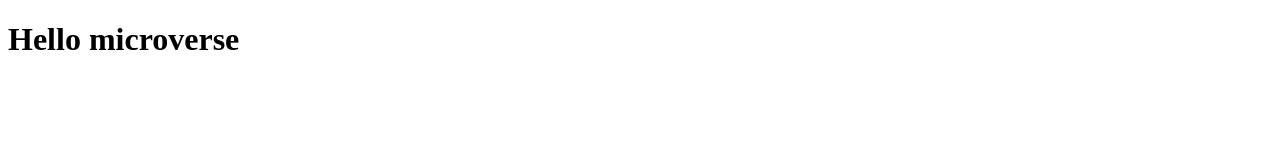
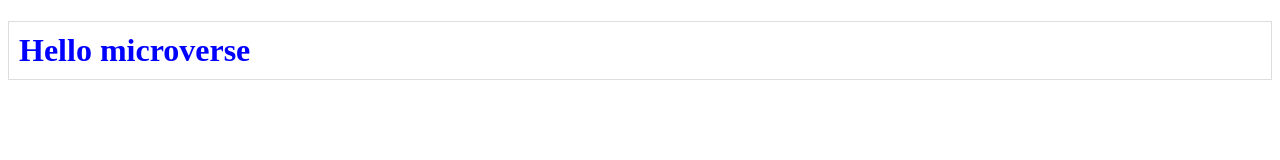
Before and after one commit to Felix45/hello-microverse, a website: page index.html in a window 1280 px wide. Drawn offline with Linux system fonts and the light colour scheme.

Commit message:
Update CSS Styles on Homepage

```diff
--- a/index.html
+++ b/index.html
@@ -5,10 +5,11 @@
         <meta name="description" content="Greeting message to microverse" />
         <meta name="viewport" content="width=device-width , initial-scale=1.0" />
         <title>Hello microverse</title>
+        <link rel="stylesheet" href="style.css" />
     </head>
     <body>
         <main>
-            <h1>Hello microverse</h1>
+            <h1 class="blue-title">Hello microverse</h1>
         </main>
     </body>
 </html>
```
